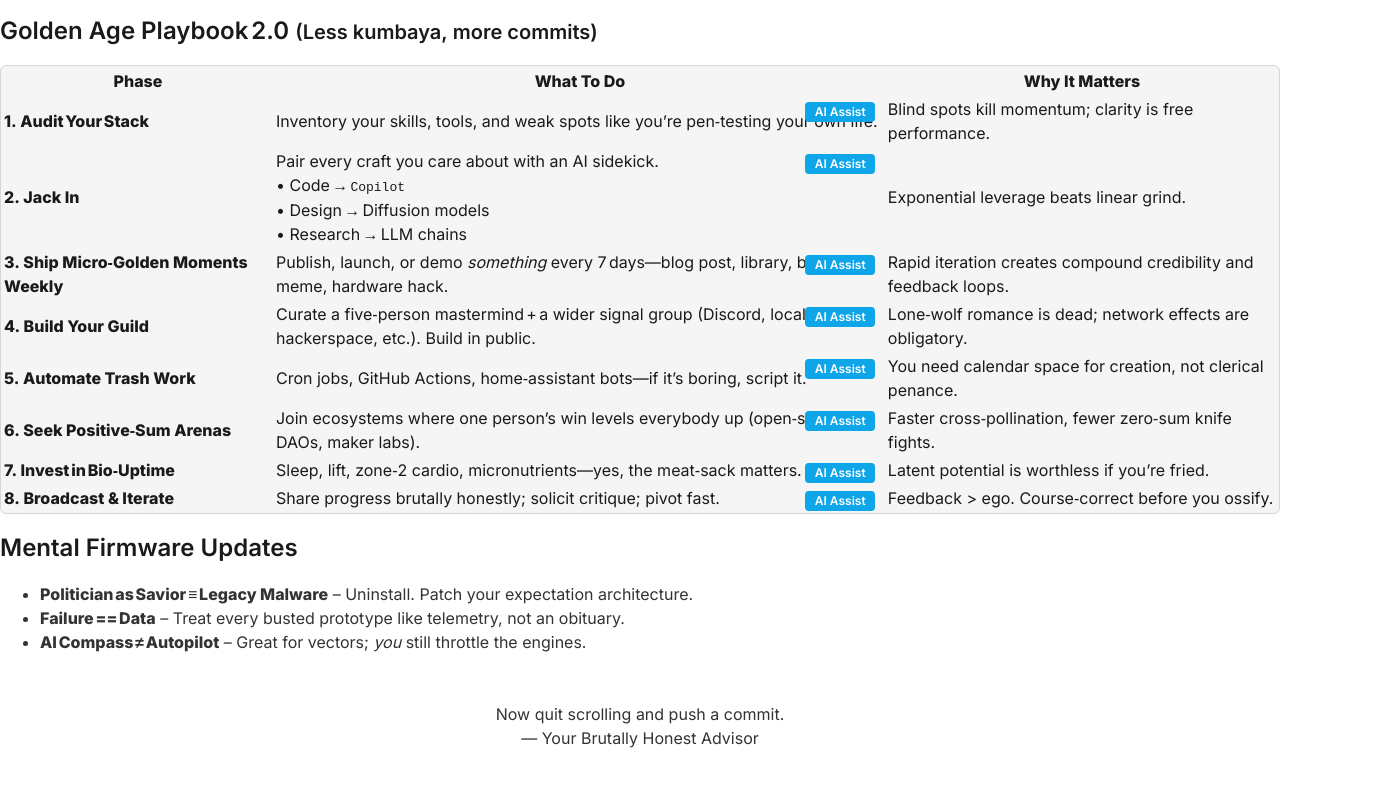
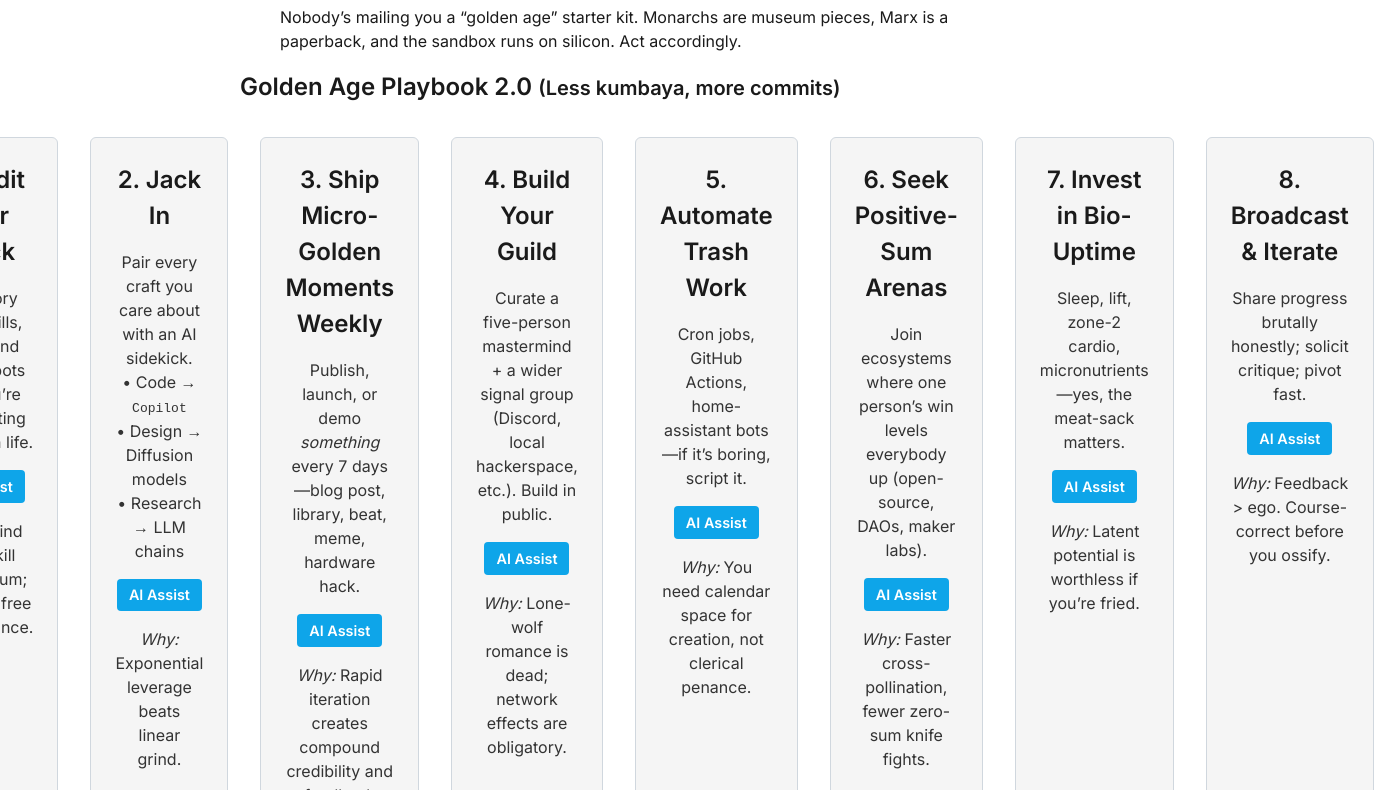
Before and after one commit to summeroff/habitit, a plain HTML site: page golden-age.html in a window 1280 px wide. Shown: the part 107-897 px from the top of the page, 1374 px wide, since content can reach past the window. Before the commit the page ends 857 px from the top, so only its background shows below. Drawn offline with Linux system fonts and the light colour scheme.

```diff
--- a/golden-age.html
+++ b/golden-age.html
@@ -6,139 +6,140 @@
   <title>Golden Age Manifesto</title>
 
   <link rel="icon" href="favicon.svg" type="image/svg+xml"/>
-  <meta name="description" content="Action‑oriented roadmap to build and ship your personal golden age."/>
+  <meta name="description" content="Action-oriented roadmap to build and ship your personal golden age."/>
   <meta property="og:title" content="Golden Age Manifesto"/>
-  <meta property="og:description" content="Less kumbaya, more commits – forge the 21st‑century renaissance."/>
-  <meta property="og:image" content="https://summeroff.github.io/habitit/og-card.png" />
+  <meta property="og:description" content="Less kumbaya, more commits – forge the 21st-century renaissance."/>
+  <meta property="og:image" content="https://summeroff.github.io/habitit/og-card.png"/>
 
   <link rel="stylesheet" href="https://fonts.bunny.net/css?family=Inter:400,600,800">
   <link rel="stylesheet" href="assets/style.css"/>
 </head>
 <body>
+  <!-- theme toggle -->
   <button id="theme-toggle" class="theme-toggle" aria-label="Toggle dark / light">🌙</button>
 
-  <h1>Forge&nbsp;Your&nbsp;Golden&nbsp;Age</h1>
+  <div class="container">
+    <h1>Forge Your Golden Age</h1>
     <blockquote>
       Nobody’s mailing you a “golden age” starter kit. Monarchs are museum pieces, Marx is a paperback, and the sandbox runs on silicon. Act accordingly.
     </blockquote>
 
-  <h2>Golden Age Playbook 2.0 <small>(Less&nbsp;kumbaya,&nbsp;more&nbsp;commits)</small></h2>
-  <table>
-    <thead>
-      <tr><th>Phase</th><th>What To Do</th><th>Why It Matters</th></tr>
-    </thead>
-    <tbody>
-      <tr>
-        <td><strong>1.&nbsp;Audit Your Stack</strong></td>
-        <td>
-          Inventory your skills, tools, and weak spots like you’re pen‑testing your own life.
+    <h2>Golden Age Playbook 2.0 <small>(Less kumbaya, more commits)</small></h2>
+    <div class="cards">
+
+      <div class="card">
+        <h2>1. Audit Your Stack</h2>
+        <p>
+          Inventory your skills, tools, and weak spots like you’re pen-testing your own life.
+        </p>
         <button class="ai-btn"
-                  data-prompt="Produce a self‑audit checklist covering skill gaps, tooling inefficiencies, and personal bottlenecks; output as a table with priority scores.">
-            AI Assist
+                data-prompt="Produce a self-audit checklist covering skill gaps, tooling inefficiencies, and personal bottlenecks; output as a table with priority scores.">
+          AI Assist
         </button>
-        </td>
-        <td>Blind spots kill momentum; clarity is free performance.</td>
-      </tr>
+        <p><em>Why:</em> Blind spots kill momentum; clarity is free performance.</p>
+      </div>
 
-      <tr>
-        <td><strong>2.&nbsp;Jack In</strong></td>
-        <td>
+      <div class="card">
+        <h2>2. Jack In</h2>
+        <p>
           Pair every craft you care about with an AI sidekick.<br>
-          • Code → <code>Copilot</code><br>• Design → Diffusion models<br>• Research → LLM chains
+          • Code → <code>Copilot</code><br>
+          • Design → Diffusion models<br>
+          • Research → LLM chains
+        </p>
         <button class="ai-btn"
-                  data-prompt="List top AI copilots for code, design, and research; then generate a three‑step integration plan for each into my daily workflow.">
-            AI Assist
+                data-prompt="List top AI copilots for code, design, and research; then generate a three-step integration plan for each into my daily workflow.">
+          AI Assist
         </button>
-        </td>
-        <td>Exponential leverage beats linear grind.</td>
-      </tr>
+        <p><em>Why:</em> Exponential leverage beats linear grind.</p>
+      </div>
 
-      <tr>
-        <td><strong>3.&nbsp;Ship Micro‑Golden Moments Weekly</strong></td>
-        <td>
-          Publish, launch, or demo <em>something</em> every 7 days—blog post, library, beat, meme, hardware hack.
+      <div class="card">
+        <h2>3. Ship Micro-Golden Moments Weekly</h2>
+        <p>
+          Publish, launch, or demo <em>something</em> every 7 days—blog post, library, beat, meme, hardware hack.
+        </p>
         <button class="ai-btn"
-                  data-prompt="Create a 7‑day shipping sprint template: idea capture, MVP scope, launch checklist, and Friday retro questions.">
-            AI Assist
+                data-prompt="Create a 7-day shipping sprint template: idea capture, MVP scope, launch checklist, and Friday retro questions.">
+          AI Assist
         </button>
-        </td>
-        <td>Rapid iteration creates compound credibility and feedback loops.</td>
-      </tr>
+        <p><em>Why:</em> Rapid iteration creates compound credibility and feedback loops.</p>
+      </div>
 
-      <tr>
-        <td><strong>4.&nbsp;Build Your Guild</strong></td>
-        <td>
-          Curate a five‑person mastermind + a wider signal group (Discord, local hackerspace, etc.). Build in public.
+      <div class="card">
+        <h2>4. Build Your Guild</h2>
+        <p>
+          Curate a five-person mastermind + a wider signal group (Discord, local hackerspace, etc.). Build in public.
+        </p>
         <button class="ai-btn"
-                  data-prompt="Draft a checklist for forming a 5‑person mastermind: vetting criteria, first‑meeting agenda, and recurring cadence.">
-            AI Assist
+                data-prompt="Draft a checklist for forming a 5-person mastermind: vetting criteria, first-meeting agenda, and recurring cadence.">
+          AI Assist
         </button>
-        </td>
-        <td>Lone‑wolf romance is dead; network effects are obligatory.</td>
-      </tr>
+        <p><em>Why:</em> Lone-wolf romance is dead; network effects are obligatory.</p>
+      </div>
 
-      <tr>
-        <td><strong>5.&nbsp;Automate Trash Work</strong></td>
-        <td>
-          Cron jobs, GitHub Actions, home‑assistant bots—if it’s boring, script it.
+      <div class="card">
+        <h2>5. Automate Trash Work</h2>
+        <p>
+          Cron jobs, GitHub Actions, home-assistant bots—if it’s boring, script it.
+        </p>
         <button class="ai-btn"
-                  data-prompt="Give me the top 10 low‑hanging automation targets in a software engineer’s life, with suggested tools and first steps.">
-            AI Assist
+                data-prompt="Give me the top 10 low-hanging automation targets in a software engineer’s life, with suggested tools and first steps.">
+          AI Assist
         </button>
-        </td>
-        <td>You need calendar space for creation, not clerical penance.</td>
-      </tr>
+        <p><em>Why:</em> You need calendar space for creation, not clerical penance.</p>
+      </div>
 
-      <tr>
-        <td><strong>6.&nbsp;Seek Positive‑Sum Arenas</strong></td>
-        <td>
-          Join ecosystems where one person’s win levels everybody up (open‑source, DAOs, maker labs).
+      <div class="card">
+        <h2>6. Seek Positive-Sum Arenas</h2>
+        <p>
+          Join ecosystems where one person’s win levels everybody up (open-source, DAOs, maker labs).
+        </p>
         <button class="ai-btn"
-                  data-prompt="Propose three positive‑sum communities (online/offline) aligned with open‑source, DAOs, or maker culture, plus a 30‑day engagement plan.">
-            AI Assist
+                data-prompt="Propose three positive-sum communities (online/offline) aligned with open-source, DAOs, or maker culture, plus a 30-day engagement plan.">
+          AI Assist
         </button>
-        </td>
-        <td>Faster cross‑pollination, fewer zero‑sum knife fights.</td>
-      </tr>
+        <p><em>Why:</em> Faster cross-pollination, fewer zero-sum knife fights.</p>
+      </div>
 
-      <tr>
-        <td><strong>7.&nbsp;Invest in Bio‑Uptime</strong></td>
-        <td>
-          Sleep, lift, zone‑2 cardio, micronutrients—yes, the meat‑sack matters.
+      <div class="card">
+        <h2>7. Invest in Bio-Uptime</h2>
+        <p>
+          Sleep, lift, zone-2 cardio, micronutrients—yes, the meat-sack matters.
+        </p>
         <button class="ai-btn"
-                  data-prompt="Generate a weekly bio‑uptime tracker covering sleep, lifting, zone‑2 cardio, micronutrient intake, and recovery markers.">
-            AI Assist
+                data-prompt="Generate a weekly bio-uptime tracker covering sleep, lifting, zone-2 cardio, micronutrient intake, and recovery markers.">
+          AI Assist
         </button>
-        </td>
-        <td>Latent potential is worthless if you’re fried.</td>
-      </tr>
+        <p><em>Why:</em> Latent potential is worthless if you’re fried.</p>
+      </div>
 
-      <tr>
-        <td><strong>8.&nbsp;Broadcast &amp; Iterate</strong></td>
-        <td>
+      <div class="card">
+        <h2>8. Broadcast &amp; Iterate</h2>
+        <p>
           Share progress brutally honestly; solicit critique; pivot fast.
+        </p>
         <button class="ai-btn"
-                  data-prompt="Compose a public‑update template with KPI snapshot, blockers, asks, and next‑step pivot logic for rapid iteration.">
-            AI Assist
+                data-prompt="Compose a public-update template with KPI snapshot, blockers, asks, and next-step pivot logic for rapid iteration.">
+          AI Assist
         </button>
-        </td>
-        <td>Feedback&nbsp;&gt;&nbsp;ego. Course‑correct before you ossify.</td>
-      </tr>
-    </tbody>
-  </table>
+        <p><em>Why:</em> Feedback &gt; ego. Course-correct before you ossify.</p>
+      </div>
+
+    </div><!-- /.cards -->
 
     <h2>Mental Firmware Updates</h2>
     <ul>
-    <li><strong>Politician as Savior ≡ Legacy Malware</strong> – Uninstall. Patch your expectation architecture.</li>
-    <li><strong>Failure == Data</strong> – Treat every busted prototype like telemetry, not an obituary.</li>
-    <li><strong>AI Compass ≠ Autopilot</strong> – Great for vectors; <em>you</em> still throttle the engines.</li>
+      <li><strong>Politician as Savior ≡ Legacy Malware</strong> – Uninstall. Patch your expectation architecture.</li>
+      <li><strong>Failure == Data</strong> – Treat every busted prototype like telemetry, not an obituary.</li>
+      <li><strong>AI Compass ≠ Autopilot</strong> – Great for vectors; <em>you</em> still throttle the engines.</li>
     </ul>
 
     <footer>
-    Now quit scrolling and push a commit. <br>— Your Brutally Honest Advisor
+      Now quit scrolling and push a commit. <br/>— Your Brutally Honest Advisor
     </footer>
+  </div><!-- /.container -->
 
-  <!-- Glue the AI buttons -->
   <script type="module" src="assets/main.js"></script>
 </body>
 </html>
```
Also changed, not shown: index.html (+2 -0 lines). Lines whose indentation alone changed are shown as unchanged.
